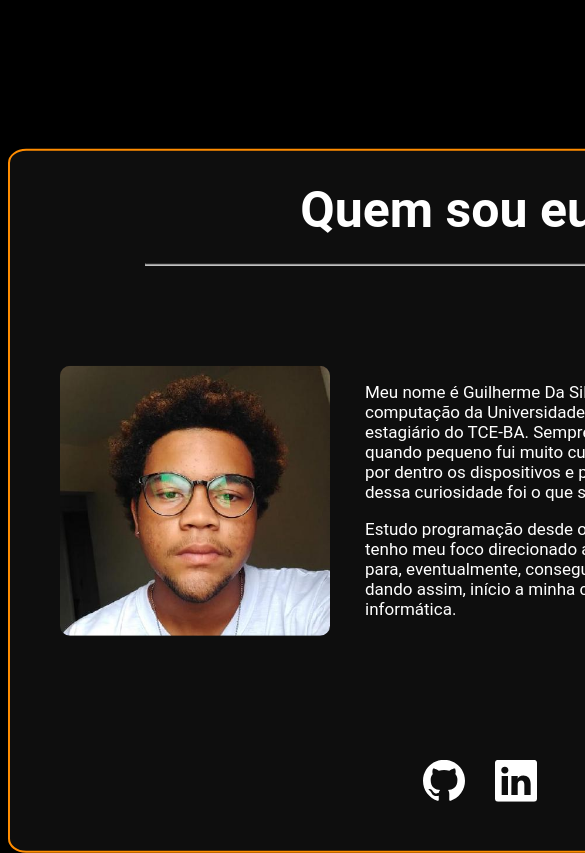
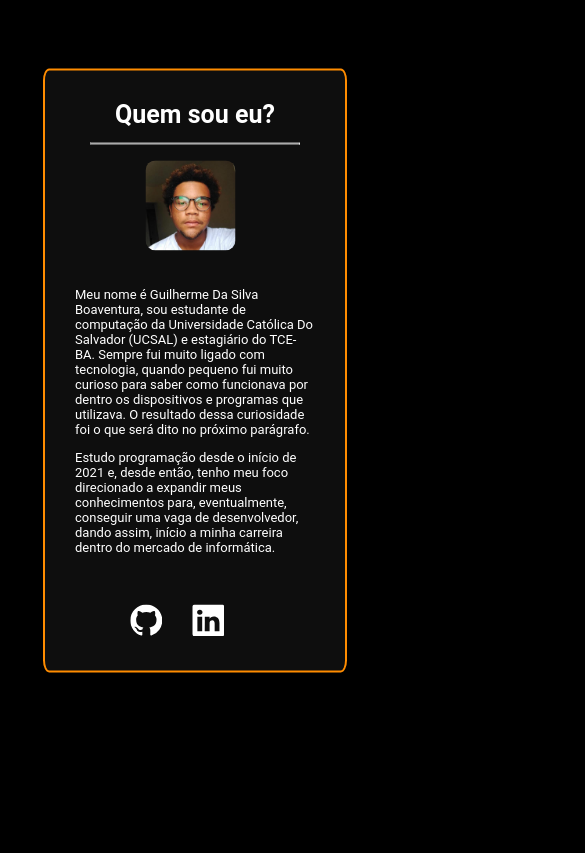
Before and after one commit to guilherme-boaventura/guilherme-boaventura.github.io, a plain HTML site: page index.html in a window 390 px wide. Shown: the top 853 px of the page, 585 px wide, since content can reach past the window. Drawn offline with Linux system fonts and the light colour scheme; a web font is replaced by a local one.

Commit message:
Add files via upload
Update de responsividade

```diff
--- a/index.html
+++ b/index.html
@@ -16,9 +16,7 @@
 <body>
     <div class="containerPrincipal">
         <div class="principal">
-            <h1>Quem sou eu?
-                <hr>
-            </h1>
+            <h1>Quem sou eu?<hr></h1>
             <img class="perfil" src="./imgs/perfil.jpg" alt="perfil">
             <div class="txt">
                 <p>Meu nome é Guilherme Da Silva Boaventura, sou estudante de computação
@@ -35,10 +33,10 @@
             </div>
             <ul class="redes">
                 <li >
-                    <a href="https://github.com/guilherme-boaventura"><img style="width: 42px" src="./imgs/github.svg" alt="github"></a>
+                    <a href="https://github.com/guilherme-boaventura"><img class="listIcons" src="./imgs/github.svg" alt="github"></a>
                 </li>
                 <li>
-                    <a href="https://www.linkedin.com/in/guilherme-boaventura-2a85a2213/"><img style="width: 42px" src="./imgs/linkedin.svg" alt="linkedin"></a>
+                    <a href="https://www.linkedin.com/in/guilherme-boaventura-2a85a2213/"><img class="listIcons" src="./imgs/linkedin.svg" alt="linkedin"></a>
                 </li>
             </ul>
         </div>
--- a/style.css
+++ b/style.css
@@ -9,6 +9,8 @@ body{
 .containerPrincipal{
     width: 100%;
     height: 100%;
+    display: flex;
+    justify-content: center;
     text-align: center;
     background-color: black;
 }
@@ -19,6 +21,7 @@ body{
     width: 900px;
     height: 700px;
     background-color: rgb(14, 14, 14);
+    top: 50%;
     transform: translateY(20%);
     border: 2px;
     border-color: darkorange;
@@ -58,7 +61,7 @@ h1{
     position: absolute;
     bottom: 30px;
     left: 50%;
-    transform: translateX(-50%);
+    transform: translateX(-60%);
     margin: auto;
     color: white;
     list-style: none;
@@ -68,3 +71,86 @@ li{
     float: left;
     margin: 15px;
 }
+
+.listIcons{
+    width: 42px;
+}
+
+@media screen and (max-width: 920px) {
+    .principal{
+        width: 600px;
+        height: 700px;
+    }
+
+    .perfil{
+        left: 50%;
+        transform: translateX(-55%);
+        top: 20%;
+    }
+
+    .txt{
+        max-width: 80%;
+        top: 67%;
+        transform: translateY(-50%);
+        color: white;
+    }
+
+    .redes{
+        transform: translateX(-63%);
+        bottom: 15px;
+    }
+}
+
+@media screen and (max-width: 520px) {
+    h1{
+        font-size: 30px;
+    }
+
+    .listIcons{
+        width: 32px;
+    }
+}
+
+@media screen and (max-width: 450px) {
+    .principal{
+        width: 300px;
+        height: 600px;
+        transform: translateY(10%);
+    }
+
+    h1{
+        margin-top: 30px;
+        font-size: 25px;
+        width: 70%;
+    }
+
+    .perfil{
+        left: 50%;
+        top: 15%;
+    }
+
+    .txt{
+        width: 300px;
+        top: 34%;
+        transform: translateY(-50%);
+        font-size: 13px;
+        left: 50%;
+        transform: translateX(-50%);
+    }
+
+    .redes{
+        width: 150px;
+        transform: translateX(-63%);
+        bottom: 15px;
+    }
+
+    .listIcons{
+        width: 32px;
+    }
+}
+
+@media screen and (max-height: 740px) {
+    .principal{
+        transform: translateY(0.5%);
+    }
+}
```
